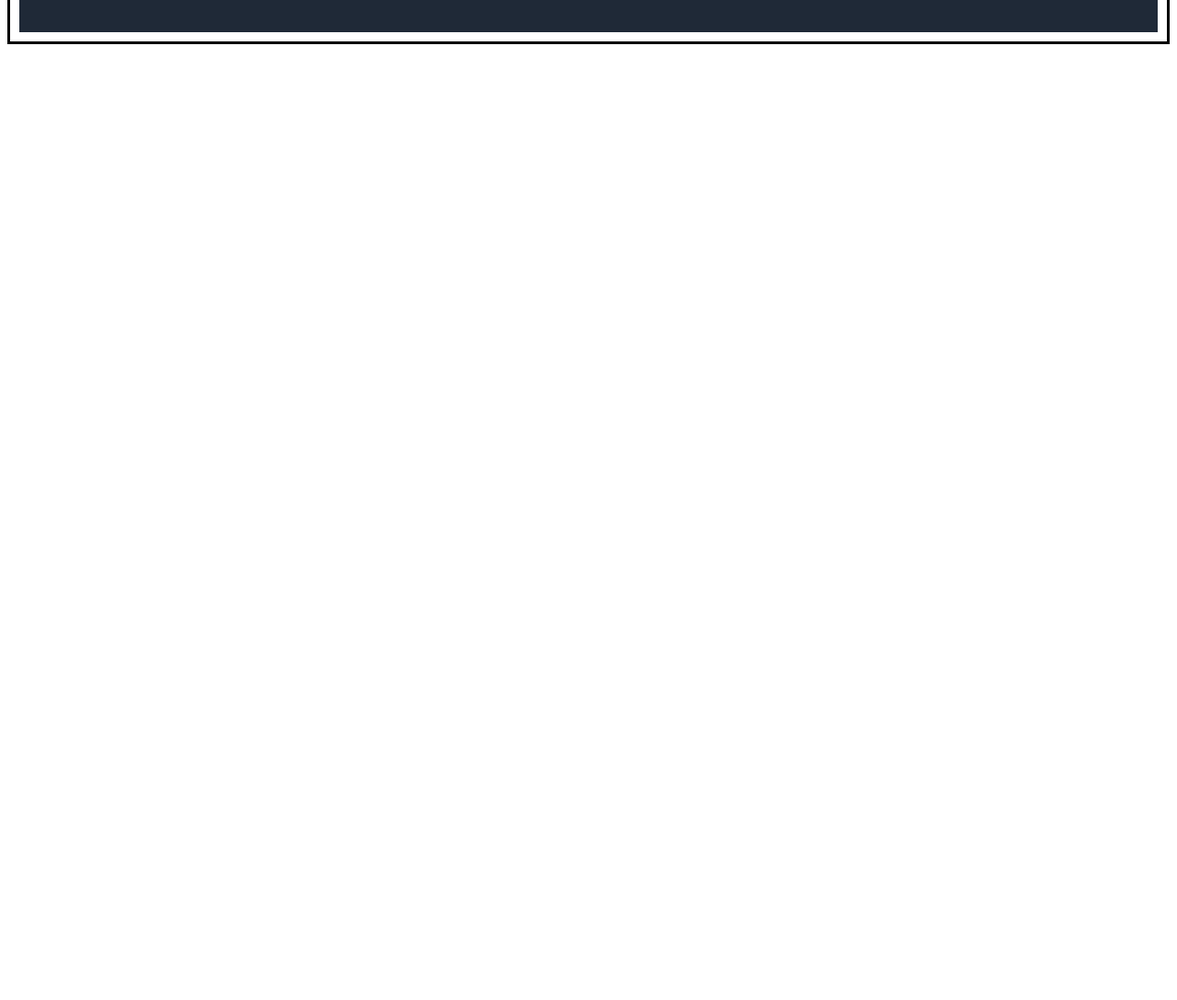
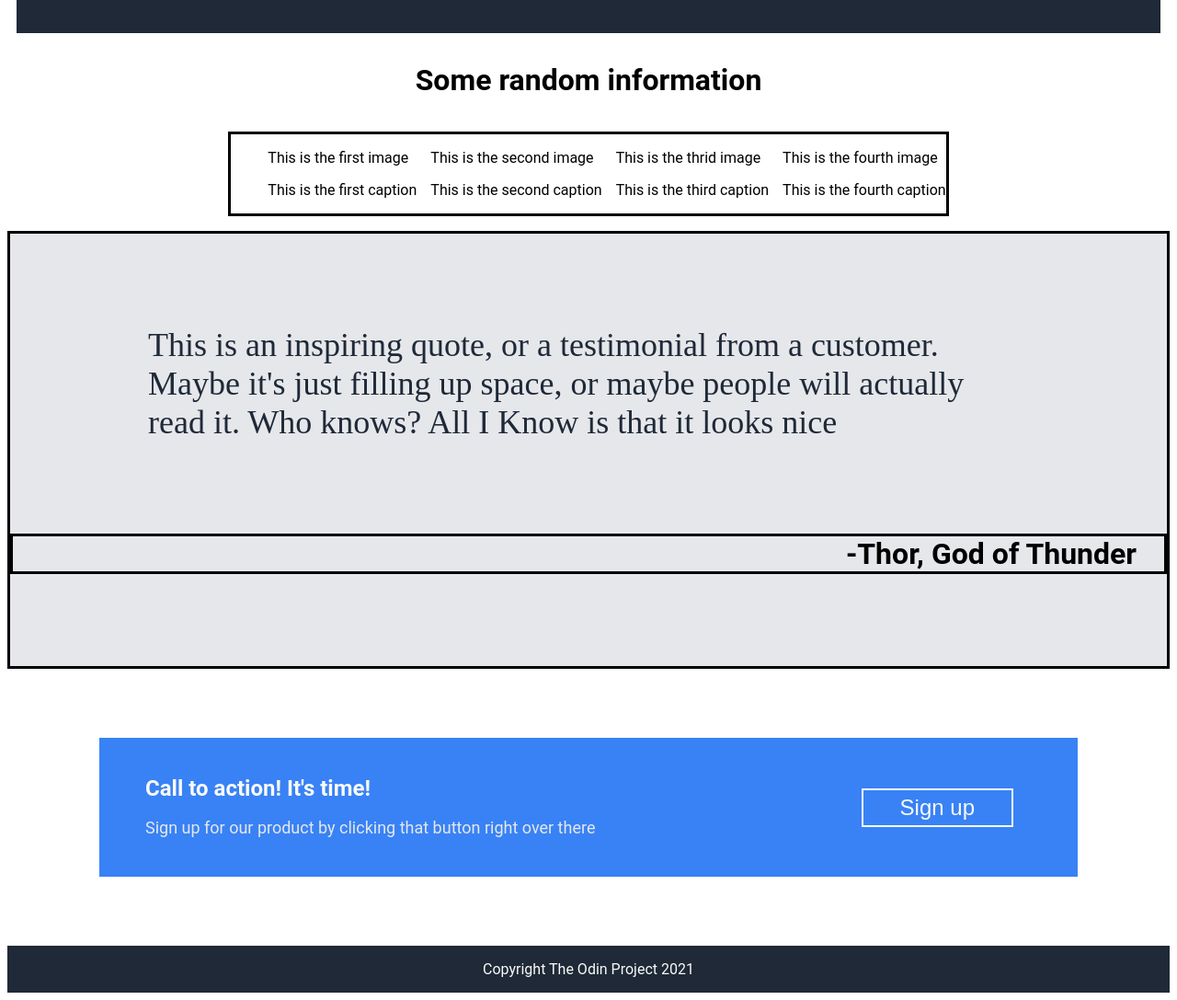
Before and after one commit to Kenner305/odin-flexbox, a plain HTML site: page index.html in a window 1280 px wide. Shown: the part 360-1447 px from the top of the page at 92% size. Before the commit the page ends 800 px from the top, so only its background shows below. Drawn offline with Linux system fonts and the light colour scheme.

Commit message:
Commit with good progress on major segments of the page, details still need to be improved.

```diff
--- a/index.html
+++ b/index.html
@@ -30,16 +30,51 @@
         </div>
       </div>
       <div class="Information">
+          <div class="Top">
+            <h1> Some random information</h1>
+          </div>
 
+          <div class="illustrations">
+            <ul>
+              <div>
+                <p> This is the first image</p>
+                <p> This is the first caption</p>
+
+              </div>
+              <div>
+                <p> This is the second image</p>
+                <p> This is the second caption</p>
+
+              </div>
+              <div>
+                <p> This is the thrid image</p>
+                <p> This is the third caption</p>
+              </div>
+              <div>
+                <p> This is the fourth image</p>
+                <p> This is the fourth caption</p>
+              </div>
+            </ul>
+
+          </div>
       </div>
       <div class="Quote">
-
+        <p> This is an inspiring quote, or a testimonial from a customer. Maybe it's just filling up space, or maybe people will actually read it. Who knows? All I Know is that it looks nice</p>
+        <h1> -Thor, God of Thunder</h1>
       </div>
       <div class="Signup">
-
+        <div class="BlueBox">
+          <div class="Text">
+            <h1> Call to action! It's time!</h1>
+            <p> Sign up for our product by clicking that button right over there</p>
+          </div>
+          <div class="Button">
+            <button> Sign up</button>
+          </div>
+        </div>
       </div>
       <div class="Footer">
-
+        <p> Copyright The Odin Project 2021</p>
       </div>
     </div>
 
--- a/styles.css
+++ b/styles.css
@@ -1,16 +1,14 @@
-
-
 .container {
   display:flex;
   flex-direction:column;
-  border-style:solid;
+  font-family:"Roboto";
 }
 
 .Picture{
 
   background-color:#1F2937;
   justify-content:space-between;
-
+  flex:1;
   padding:50px;
   margin:10px;
 }
@@ -49,3 +47,72 @@
 }
 .image p{
 }
+
+.Information {
+  display:flex;
+  flex-direction:column;
+  justify-content:center;
+  align-items:center;
+  flex:1;
+}
+.illustrations ul{
+    display:flex;
+    border-style:solid;
+    flex-direction:row;
+    gap:15px;
+}
+.Quote {
+  background-color: #E5E7EB;
+  display:flex;
+  flex:1;
+  justify-content:center;
+  flex-direction:column;
+  border-style:solid;
+}
+.Quote p{
+  padding:50px;
+  color:#1F2937;
+  font: 36px italic;
+  margin:50px 100px 50px 100px;
+}
+.Quote h1{
+  border-style:solid;
+  text-align:right;
+  padding:0px 30px 0px 30px;
+  margin: 0px 0px 100px 0px;
+}
+
+.Signup .BlueBox {
+  background-color:#3882F6;
+  color: #F9FAF8;
+  padding:25px 50px;
+  margin:75px 100px;
+  display:flex;
+  flex-direction:row;
+  align-items:center;
+  justify-content:space-between;
+}
+.Signup .Text h1{
+  font-size: 24px;
+  color:#F9FAF8;
+}
+.Signup .Text p{
+  font-size: 18px;
+  color:#E5E7EB;
+}
+.Signup .Button button{
+  color:#F9FAF8;
+  border-style:solid;
+  background-color:#3882F6;
+  font-size: 24px;
+  border-color:#F9FAF8;
+  padding:5px 40px 5px 40px;
+  margin:0px 20px 0px 20px;
+
+
+}
+.Footer {
+  text-align:center;
+  background-color:#1F2937;
+  color: #F9FAF8;
+}
```
